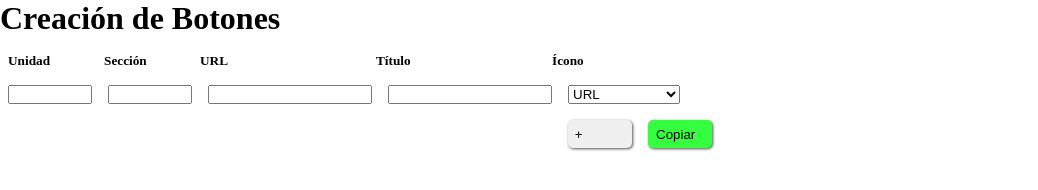
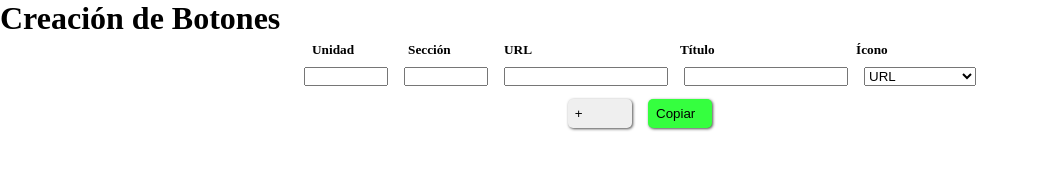
Before and after one commit to rcossio/MoodleSimple, a website: page index.html in a window 1280 px wide. Shown: the whole page, without its empty margins (0-1038 px from the left). Drawn offline with Linux system fonts and the light colour scheme.

Commit message:
minor css correction

```diff
--- a/scss/index.scss
+++ b/scss/index.scss
@@ -3,10 +3,16 @@
     padding: 0;
 }
 
+#main-section{
+    display: flex;
+    flex-direction: column;
+    align-items: center;
+}
+
 .table-row, .table-header {
     display: flex;
     flex-direction: row;
-    margin: 1rem auto;
+    margin: 0.3rem auto;
 }
 
 .table-item{
@@ -40,7 +46,7 @@
     justify-content: center;
 
     button {
-        margin: 0 0.5rem;
+        margin: 0.5rem 0.5rem;
     }
 }
 
```
Also changed, not shown: css/index.css.
